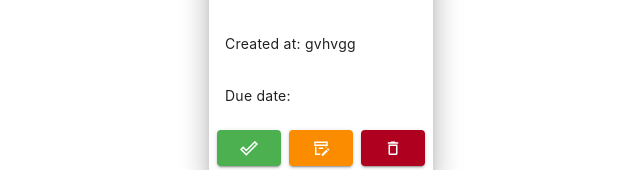
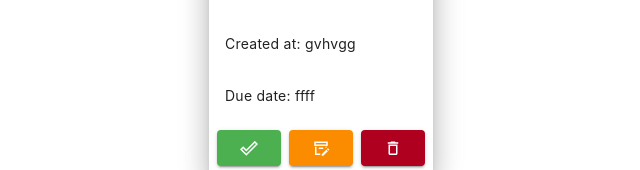
Before and after one commit to Marianna-Gl/todo-list, a Vue app: page / in a window 1280 px wide. Shown: the part 437-607 px from the top of the page, without its empty margins (203-843 px from the left). Built offline with nearby package versions, Linux system fonts and the light colour scheme.

Commit message:
corrected  name of date

```diff
--- a/src/components/Task/Task.vue
+++ b/src/components/Task/Task.vue
@@ -13,7 +13,7 @@
 
     <v-card-text> Created at: {{ createdAt }} </v-card-text>
 
-    <v-card-text> Due date: {{ dueDate }} </v-card-text>
+    <v-card-text> Due date: {{ dateShort }} </v-card-text>
 
     <v-card-actions>
       <v-btn color="success" variant="elevated">
--- a/src/components/Task/task.js
+++ b/src/components/Task/task.js
@@ -8,7 +8,9 @@ export default {
   computed: {
     createdAt() {
       return this.data.created_at.slice(0, 10)
+    },
+    dateShort() {
+      return this.data.date.slice(0, 10)
     }
-
   }
 }
```
